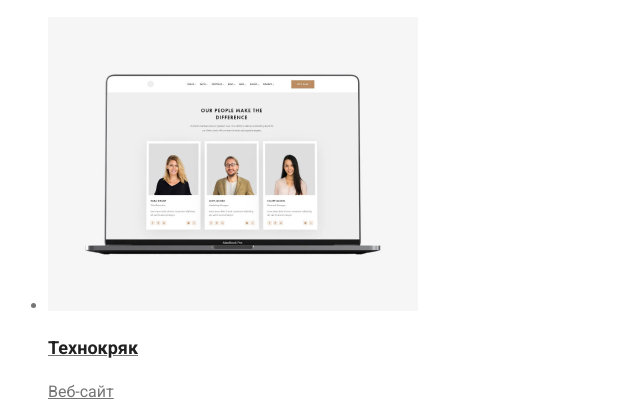
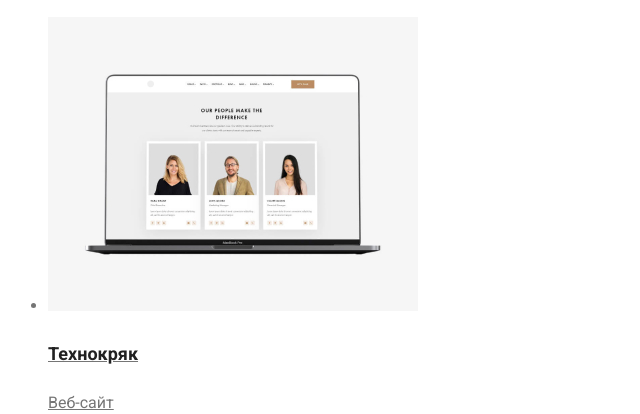
Before and after one commit to HryhoriiAndriiets1974/goit-markup-hw-02, a plain HTML site: page portfolio.html in a window 1280 px wide. Shown: the part 386-800 px from the top of the page, without its empty margins (0-640 px from the left). Drawn offline with Linux system fonts and the light colour scheme.

Commit message:
Update styles.css

```diff
--- a/css/styles.css
+++ b/css/styles.css
@@ -1,41 +1,46 @@
 :root {
+  /* колір вторинного тексту #757575 */
   --primary-text-color: #757575;
+  /* колір основного тексту #212121 */
   --title-text-color: #212121;
+  /* акцент #2196F3 */
   --accent-color: #2196f3;
 }
 body {
   /* font-family: 'Raleway', sans-serif; */
   font-family: 'Roboto', 'Raleway', sans-serif;
-  /* колір основного тексту #212121 */
-  /* колір вторинного тексту #757575 */
   /* фон білий #FFFFFF */
   /* вторичний колір фону #2196F3 */
-  /* акцент #2196F3 */
   background-color: #fff;
   color: var(--primary-text-color);
 }
 .list {
   list-style: none;
 }
+/* Шапка */
 .site-nav .link {
   color: var(--accent-color);
 }
 .site-nav .link:hover .site-nav .link:focus {
   color: var(--title-text-color);
 }
+/* Герой */
 .hero-title {
   color: var(--title-text-color);
 }
+/* Унікальна частина */
 .section-title {
   color: var(--title-text-color);
   font-size: 36px;
   line-height: 1.66667;
 }
+/* Переваги */
 .feature-list .title {
   color: var(--title-text-color);
   font-size: 14px;
   line-height: 1.7143;
 }
+/* Наші роботи */
 .work-list .title {
   color: var(--title-text-color);
   font-size: 18px;
@@ -43,4 +48,6 @@ body {
 }
 .work-list .col {
   color: var(--primary-text-color);
+  font-size: 16px;
+  line-height: 1.875;
 }
```
